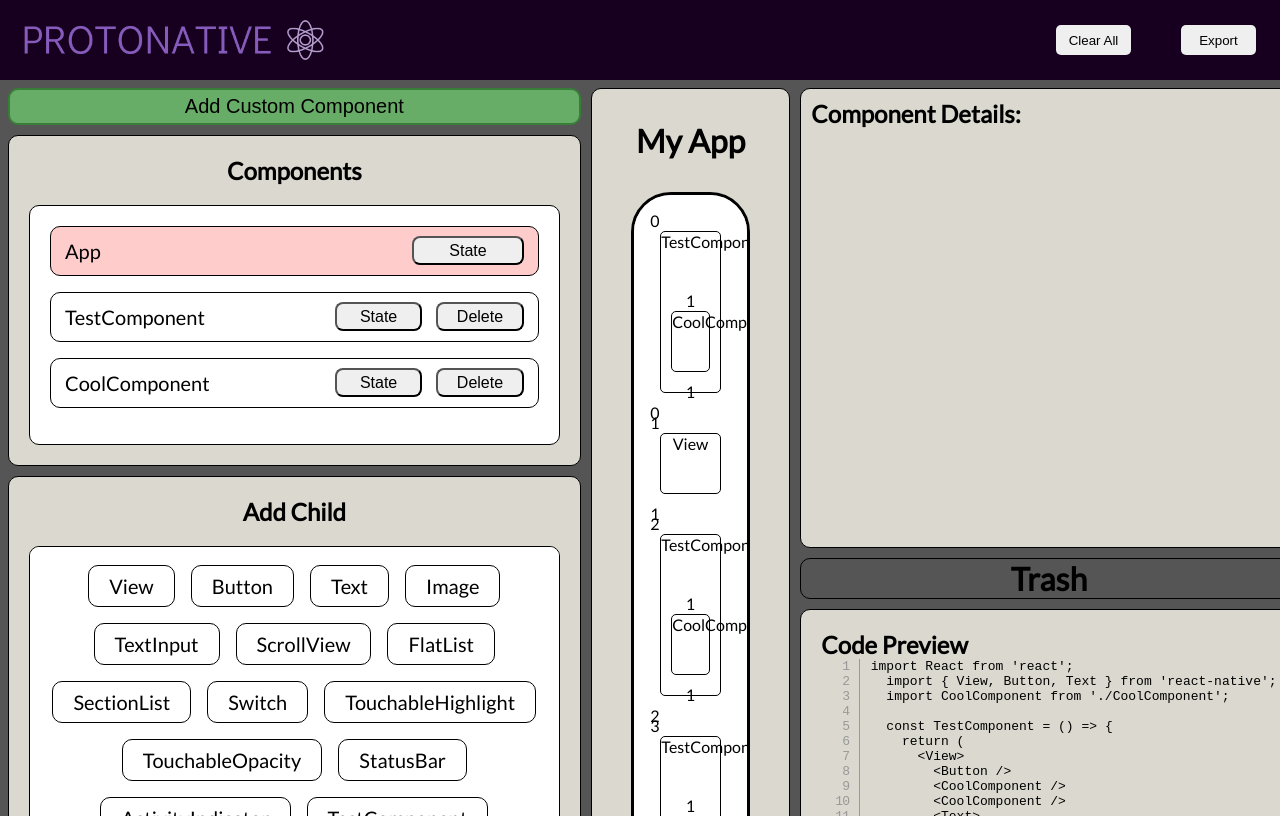
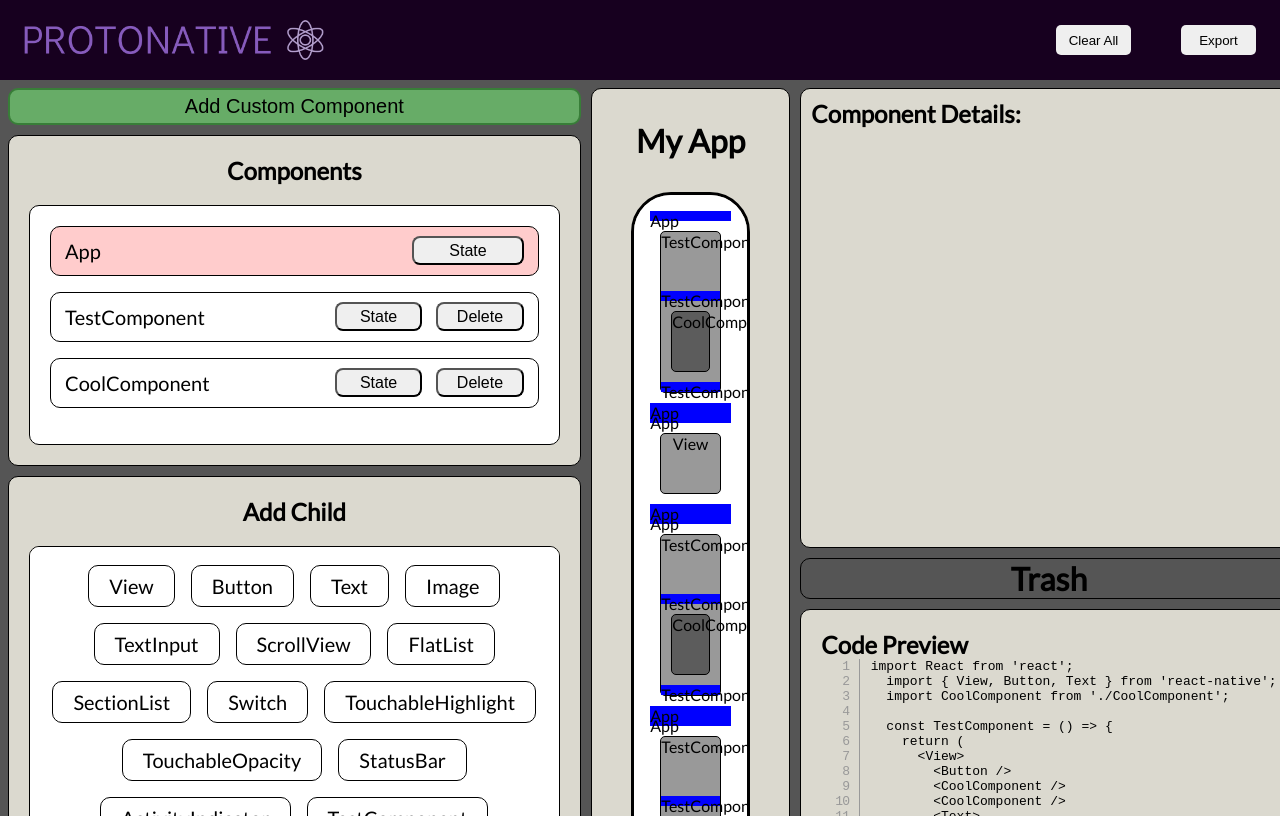
Before and after one commit to oslabs-beta/ProtoNative, a React (Vite) app: page / in a window 1280 px wide. Built offline with nearby package versions, Linux system fonts and the light colour scheme; a small style sheet from the web is missing.

Commit message:
move item working as expected now :)
Co-authored-by: Raymond Ferrer <nathanferrer29@yahoo.com>

```diff
--- a/src/components/middle/AppCanvas.tsx
+++ b/src/components/middle/AppCanvas.tsx
@@ -26,7 +26,9 @@ const AppCanvas = (): JSX.Element => {
             key={index}
             componentName={child}
             copies={copies}
+            setCopies={setCopies}
             originals={originals}
+            setOriginals={setOriginals}
             index={index}
             location={'app'}
             parent={'App'}
@@ -39,7 +41,9 @@ const AppCanvas = (): JSX.Element => {
             key={index}
             componentName={child}
             copies={copies}
+            setCopies={setCopies}
             originals={originals}
+            setOriginals={setOriginals}
             index={index}
             location={'details'}
             parent={'App'}
@@ -52,8 +56,8 @@ const AppCanvas = (): JSX.Element => {
   }, [copies]);
 
   // make the phone screen container droppable accepting addableElement
-  const [{ isOver }, drop] = useDrop({
-    accept: ItemTypes.ADDABLE_ELEMENT,
+  const [, drop] = useDrop({
+    accept: 'newElement, elements',
     drop: (item: { name: string }, monitor) => {
       const didDrop = monitor.didDrop();
       if (didDrop) {
@@ -63,6 +67,7 @@ const AppCanvas = (): JSX.Element => {
         | OrigNativeEl
         | OrigCustomComp;
       let newElement = {} as CopyCustomComp | CopyNativeEl;
+
       // if originalElement is a custom element use custom element template
       if (originalElement.type === 'custom') {
         newElement = {
@@ -106,10 +111,13 @@ const AppCanvas = (): JSX.Element => {
         // increment index of originalElement, add newElement to copies, add newElement to App's children
         setOriginals((previous: Originals): Originals => {
           const prevApp = previous['App'] as AppInterface;
+
+          //splicing
           const newApp = {
             ...prevApp,
             children: [...prevApp.children, newElement.name], // TODO: Put child element in correct location
           };
+
           const prevOriginalElement = previous[item.name] as
             | OrigNativeEl
             | OrigCustomComp;
@@ -117,6 +125,7 @@ const AppCanvas = (): JSX.Element => {
             ...prevOriginalElement,
             index: prevOriginalElement.index + 1,
           };
+
           return {
             ...previous,
             [item.name]: newOriginalElement,
--- a/src/components/right/ComponentDetails.tsx
+++ b/src/components/right/ComponentDetails.tsx
@@ -13,14 +13,13 @@ const ComponentDetails = (): JSX.Element => {
   const displayedComponent = originals[currentComponent] as
     | OrigCustomComp
     | AppInterface;
-  const [childrenOfCurrent, setChildrenOfCurrent] = useState([]);
+  const [counter, setCounter] = useState(0);
   const [childElements, setChildElements] = useState([]);
 
   useEffect(() => {
     const originalComponent = originals[currentComponent] as
       | OrigCustomComp
       | AppInterface;
-    setChildrenOfCurrent(originalComponent.children);
     setChildElements(
       originalComponent.children.map((childName: string, index: number) => {
         if (currentComponent !== 'App' && currentComponent !== null) {
@@ -35,13 +34,14 @@ const ComponentDetails = (): JSX.Element => {
               index={index}
               location={'details'}
               parent={currentComponent}
-              setChildrenOfCurrent={setChildrenOfCurrent}
+              setCounter={setCounter}
             />
           );
         }
       })
     );
-  }, [currentComponent, childrenOfCurrent, copies]);
+    console.log(copies);
+  }, [currentComponent, counter, copies]);
 
   return (
     <div id='component-details-container'>
--- a/src/components/right/DropLayer.tsx
+++ b/src/components/right/DropLayer.tsx
@@ -1,14 +1,19 @@
 import React, { useContext } from 'react';
 import { useDrop } from 'react-dnd';
-import { AppInterface, OrigCustomComp } from '../../parser/interfaces';
-
-import AppContext from '../../context/AppContext';
+import {
+  AppInterface,
+  OrigCustomComp,
+  Originals,
+  Copies,
+  CopyCustomComp,
+  CopyNativeEl,
+} from '../../parser/interfaces';
 
 type DropLayerProps = {
   component: string;
   position: string;
   index: number;
-  setChildrenOfCurrent: (arr: string[]) => void;
+  setCounter: (value: number) => number;
   parent: string;
   copies: any;
   setCopies: any;
@@ -20,7 +25,7 @@ const DropLayer = ({
   component,
   position,
   index,
-  setChildrenOfCurrent,
+  setCounter,
   parent,
   copies,
   setCopies,
@@ -34,7 +39,7 @@ const DropLayer = ({
     dragIndex: number,
     hoverIndex: number,
     name: string,
-    parentComp: string,
+    parentComp: string, //dragged item's parent
     position: string
   ): void => {
     console.log('parentComp', parentComp);
@@ -43,13 +48,18 @@ const DropLayer = ({
     let dragArr: string[];
     let dropArr: string[];
     let item: string;
-    //item is in the top level custom component
+    let itemParent: { origin: string; key: string };
+    let newSpot: any; //copy comp or originals comp type
+    // const originalPosition = originals[parentComp] ? originals[parentComp] as AppInterface | OrigCustomComp: copies;
 
-    // const originalPosition = originals[parentComp] ? originals[parentComp] as AppInterface | OrigCustomComp: copies;
+    //parentComp = dragged item's parent vs
+    //parent = dragLayer's parent to know which array to be splicing
     console.log('dragIndex', dragIndex);
     console.log('hoverIndex', hoverIndex);
+    //item is in the top level custom component
     if (originals[parentComp]) {
       item = originals[parentComp].children[dragIndex];
+      //item being moved is in the same level
       if (parentComp === parent) {
         //if moving between top level aka switching siblings
         dropArr = dragArr = [...originals[parentComp].children];
@@ -57,60 +67,181 @@ const DropLayer = ({
         //if moving between top level to a nested element (like a view)
         dragArr = [...originals[parentComp].children];
         dropArr = [...copies[parent].children];
+        newSpot = copies[parent];
+        itemParent = { origin: 'copies', key: newSpot.name };
       }
     } else {
       //item is in a child element
-      // dragIndex = copies[parentComp].children.indexOf(name); //FIX: index of items nested in an element are mapped as the same index of the nested component
       item = copies[parentComp].children[dragIndex];
       dragArr = [...copies[parentComp].children];
+
       //moving to the top level component
       if (originals[parent]) {
         dropArr = [...originals[parent].children];
-      } else {
-        //moving to another nested element
+        newSpot = originals[parent];
+        itemParent = { origin: 'originals', key: newSpot.name };
+      }
+      //moving to another nested element
+      else {
+        //moving in the same nested element
+        if (parent === parentComp) {
+          dragArr = [...copies[parent].children];
+          newSpot = copies[parent];
+        }
         dropArr = [...copies[parent].children];
-        if (position === 'below') hoverIndex++;
+        newSpot = copies[parent];
+        itemParent = { origin: 'copies', key: newSpot.name };
       }
     }
-    dragArr.splice(dragIndex, 1);
-    dropArr.splice(hoverIndex, 0, item);
+    if (parent === parentComp) {
+      dropArr.splice(dragIndex, 1);
+      dropArr.splice(hoverIndex, 0, item);
+    } else {
+      dragArr.splice(dragIndex, 1);
+      dropArr.splice(hoverIndex, 0, item);
+    }
     console.log(dragArr);
-    console.log(dropArr);
+    // console.log(dropArr);
 
+    //item is from top layer element
     if (originals[parentComp]) {
+      //if item is moving top level to nested level
       if (parentComp !== parent) {
         setCopies((prevState: any) => {
-          prevState[parent].children = dropArr;
-          return prevState;
+          const newParentObj = {
+            ...prevState[parent],
+            children: dropArr,
+          };
+          const newChildObj = {
+            ...prevState[name],
+            parent: itemParent,
+          };
+          return {
+            ...prevState,
+            [parent]: newParentObj,
+            [name]: newChildObj,
+          };
         });
       }
+      //item is moving top level to top level, but also have to change originals if top to child
       setOriginals((prevState: any) => {
         prevState[parentComp].children = dragArr;
         return prevState;
       });
-      setChildrenOfCurrent(dragArr);
-    } else {
+    }
+
+    //nested item moved somewhere
+    else {
       setCopies((prevState: any) => {
         prevState[parentComp].children = dragArr;
         return prevState;
       });
+      //nested item to top level
       if (originals[parent]) {
         setOriginals((prevState: any) => {
           prevState[parent].children = dropArr;
           return prevState;
         });
-        setChildrenOfCurrent(dropArr);
+
+        //nested item to another nested element
       } else {
         setCopies((prevState: any) => {
           prevState[parent].children = dropArr;
           return prevState;
         });
       }
+
+      setCopies((prevState: any) => {
+        const itemUpdate = { ...prevState[name] };
+        itemUpdate.parent = itemParent;
+        console.log('new parent', itemUpdate);
+        return {
+          ...prevState,
+          [name]: itemUpdate,
+        };
+      });
     }
+    setCounter((prev) => ++prev);
+  };
+
+  const addItem = (name: string, hoverIndex: number, parent: string) => {
+    let newElement = {} as CopyCustomComp | CopyNativeEl;
+    let newEleObj = originals[name];
+    if (originals[name].type === 'custom') {
+      newElement = {
+        name: newEleObj.name + newEleObj.index,
+        type: newEleObj.type,
+        parent: { origin: 'original', key: parent },
+        pointer: name,
+      };
+      // console.log(newElement);
+
+      if (originals[parent]) {
+        //drop array is correct and splices correctly
+        const dropArr = [...originals[parent].children];
+        // console.log('dropArr', dropArr);
+        dropArr.splice(hoverIndex, 0, newElement.name);
+
+        setOriginals((previous: Originals): Originals => {
+          const prevDroppedElement = previous[name] as OrigCustomComp;
+          const newDroppedElement = {
+            ...prevDroppedElement,
+            index: prevDroppedElement.index + 1,
+            copies: [...prevDroppedElement.copies, newElement.name],
+          };
+
+          const prevUpdatedComponent = previous[parent] as OrigCustomComp;
+          const newUpdatedComponent = {
+            ...prevUpdatedComponent,
+            children: dropArr,
+          };
+
+          return {
+            ...previous,
+            [name]: newDroppedElement,
+            [parent]: newUpdatedComponent,
+          };
+        });
+      } else {
+        const dropArr = copies[parent].children;
+        dropArr.splice(hoverIndex, 0, newElement.name);
+
+        setOriginals((previous: Originals): Originals => {
+          const prevDroppedElement = previous[name] as OrigCustomComp;
+          const newDroppedElement = {
+            ...prevDroppedElement,
+            index: prevDroppedElement.index + 1,
+            copies: [...prevDroppedElement.copies, newElement.name],
+          };
+
+          return {
+            ...previous,
+            [name]: newDroppedElement,
+          };
+        });
+
+        setCopies((previous: Copies): Copies => {
+          const prevUpdatedComponent = previous[parent] as
+            | CopyNativeEl
+            | CopyCustomComp;
+          const newUpdatedComponent = {
+            ...prevUpdatedComponent,
+            children: dropArr,
+          };
+
+          return {
+            ...previous,
+            [newElement.name]: newUpdatedComponent,
+          };
+        });
+      }
+    } else {
+    }
+    setCounter((prev) => ++prev);
   };
 
   const [, drop] = useDrop({
-    accept: ['elements', 'addableElement'],
+    accept: ['elements', 'newElement'],
     drop: (
       item: { name: string; index: number; type: string; parentComp: string },
       monitor
@@ -127,13 +258,16 @@ const DropLayer = ({
           item.parentComp,
           positionRelative
         );
+      } else {
+        console.log('hi');
+        addItem(item.name, hoverIndex, parent);
       }
     },
   });
 
   return (
     <div ref={drop} id='drop-layer-area'>
-      <span>{index}</span>
+      <p>{parent}</p>
     </div>
   );
 };
--- a/src/components/right/ElementBlock.tsx
+++ b/src/components/right/ElementBlock.tsx
@@ -17,7 +17,7 @@ type ElementBlockProps = {
   index: number;
   location: string;
   parent: string;
-  setChildrenOfCurrent: (value: string[]) => void;
+  setCounter: (value: number) => number;
 };
 
 const isCopyCustomComp = (
@@ -35,7 +35,7 @@ const ElementBlock = ({
   index,
   location,
   parent,
-  setChildrenOfCurrent,
+  setCounter,
 }: ElementBlockProps) => {
   const componentDef = copies[componentName];
   let childElements = null;
@@ -104,7 +104,7 @@ const ElementBlock = ({
             index={idx}
             location={'app'}
             parent={copies[childName].parent.key}
-            setChildrenOfCurrent={setChildrenOfCurrent}
+            setCounter={setCounter}
           />
         );
       } else if (location === 'details' && componentDef.type !== 'custom') {
@@ -119,7 +119,7 @@ const ElementBlock = ({
             index={idx}
             location={'details'}
             parent={copies[childName].parent.key}
-            setChildrenOfCurrent={setChildrenOfCurrent}
+            setCounter={setCounter}
           />
         );
       }
@@ -133,14 +133,18 @@ const ElementBlock = ({
         component={componentName}
         position={'above'}
         index={index}
-        setChildrenOfCurrent={setChildrenOfCurrent}
+        setCounter={setCounter}
         parent={copies[componentName].parent.key}
         copies={copies}
         setCopies={setCopies}
         originals={originals}
         setOriginals={setOriginals}
       />
-      <div style={{ border: '1px solid black' }} className='element' ref={ref}>
+      <div
+        style={{ border: '1px solid black', backgroundColor: 'rgba(0,0,0,.4)' }}
+        className='element'
+        ref={ref}
+      >
         <p>
           {copies[componentName].type === 'custom'
             ? copies[componentName].pointer
@@ -152,8 +156,8 @@ const ElementBlock = ({
       <DropLayer
         component={componentName}
         position={'below'}
-        index={index}
-        setChildrenOfCurrent={setChildrenOfCurrent}
+        index={index + 1}
+        setCounter={setCounter}
         parent={copies[componentName].parent.key}
         copies={copies}
         setCopies={setCopies}
--- a/src/styles/componentDetails.scss
+++ b/src/styles/componentDetails.scss
@@ -26,6 +26,7 @@
 }
 
 #drop-layer-area{
+  background-color: blue;
   height:10px;
   width: 100%;
 }
```
Also changed, not shown: src/components/left/AddableChild.tsx (+5 -16 lines), src/components/right/helper.ts (added, +162 -0 lines).
